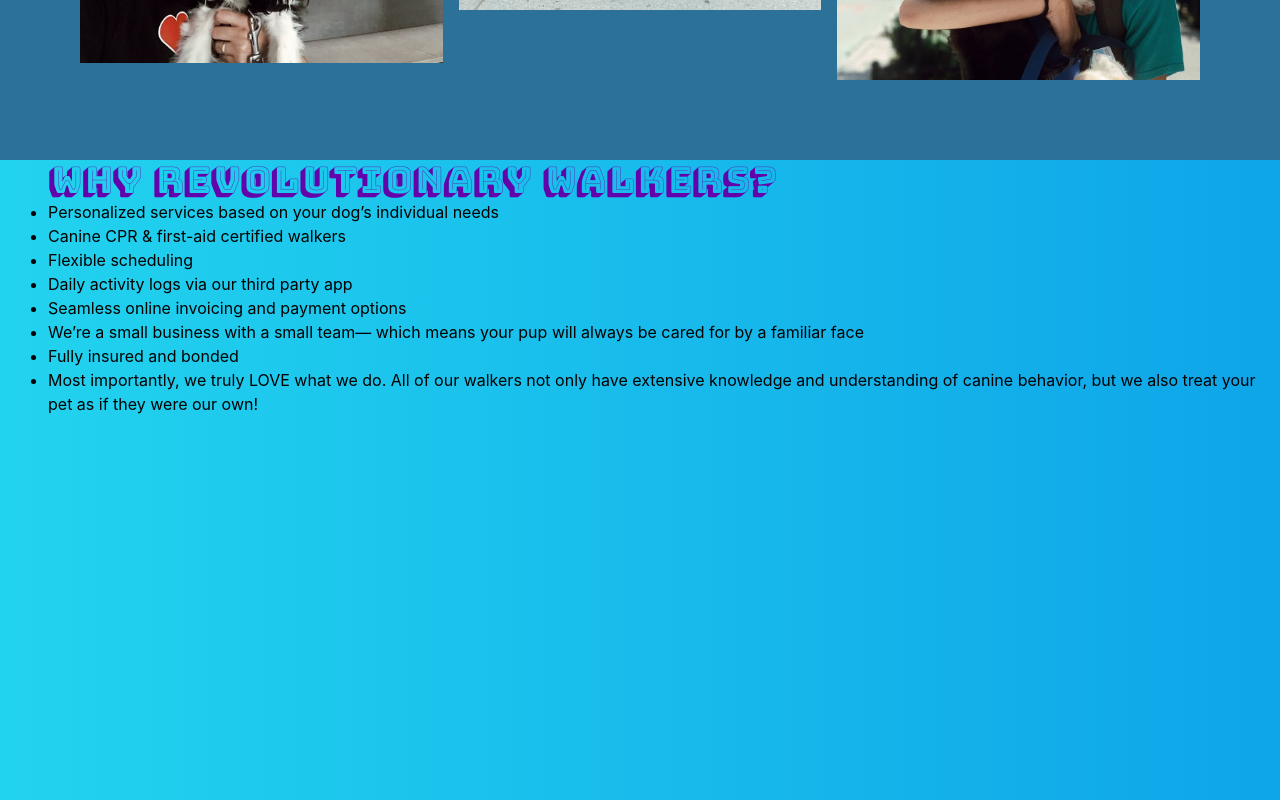
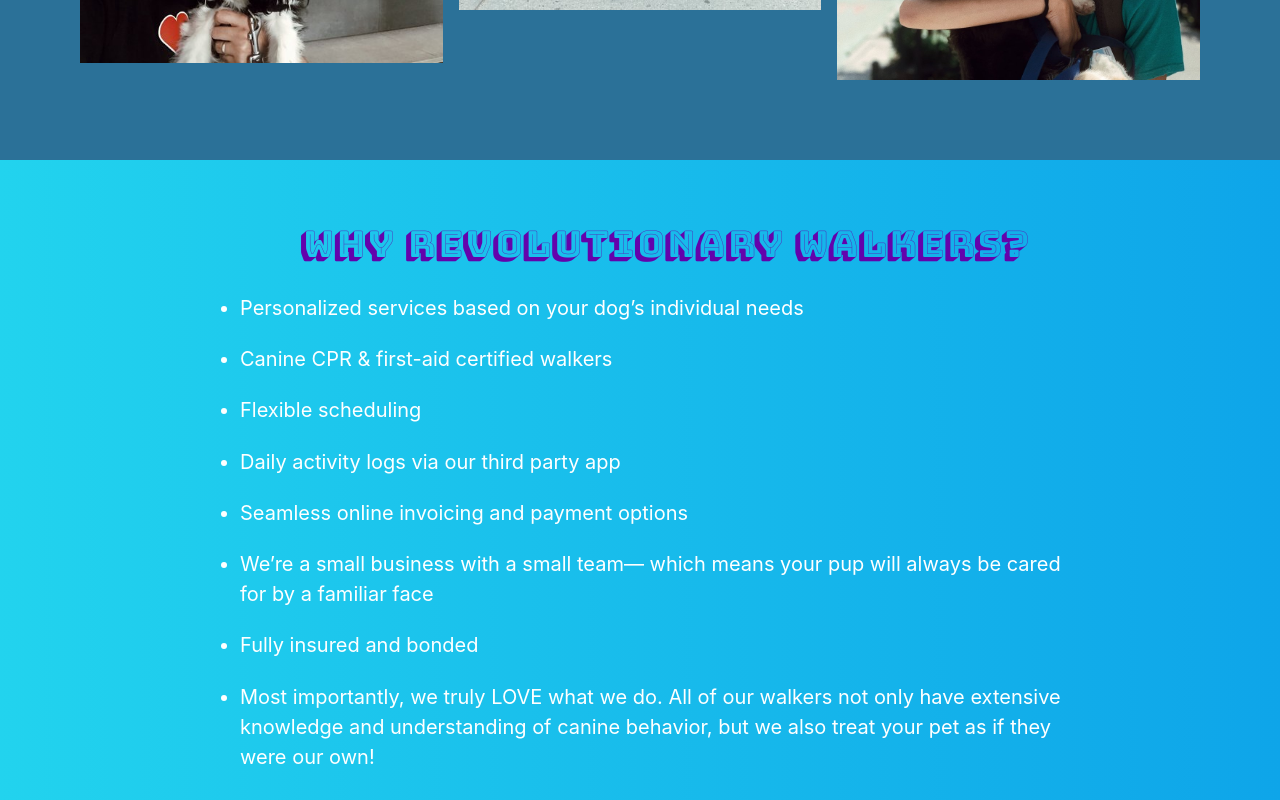
Before and after one commit to goosefin/revolutionary-walkers, a React (Create React App) app: page / in a window 1280 px wide. Shown: the part 2243-3043 px from the top of the page. Built offline with nearby package versions, Linux system fonts and the light colour scheme.

Commit message:
why us component styled

```diff
--- a/src/components/WhyUs.js
+++ b/src/components/WhyUs.js
@@ -4,7 +4,7 @@ function WhyUs(){
     return (
         <div className="bg-gradient-to-r from-cyan-400 to-sky-500" id="why-us-div">
             <h2 id="why-us-h2" className="text-4xl">WHY REVOLUTIONARY WALKERS?</h2>
-            <ul className="list-disc">
+            <ul className="list-disc" id="bullets">
                 <li>Personalized services based on your dog’s individual needs</li>
                 <li>Canine CPR & first-aid certified walkers</li>
                 <li>Flexible scheduling</li>
--- a/src/index.css
+++ b/src/index.css
@@ -74,10 +74,23 @@ code {
 
 #why-us-div{
   height:80vh;
-  padding-left:3em;
+  padding:4em 12em 0 15em;
+  display: flex;
+  flex-direction: column;
 }
 
 #why-us-h2{
   font-family: 'Bungee Shade', cursive;
   color: rgb(99, 3, 172);
+  padding-bottom: .5em;
+  text-align: center;
 }
+
+#bullets{
+  display: flex;
+  flex-direction: column;
+  height: 25em;
+  justify-content: space-around;
+  color:white;
+  font-size: 20px;
+}
```
